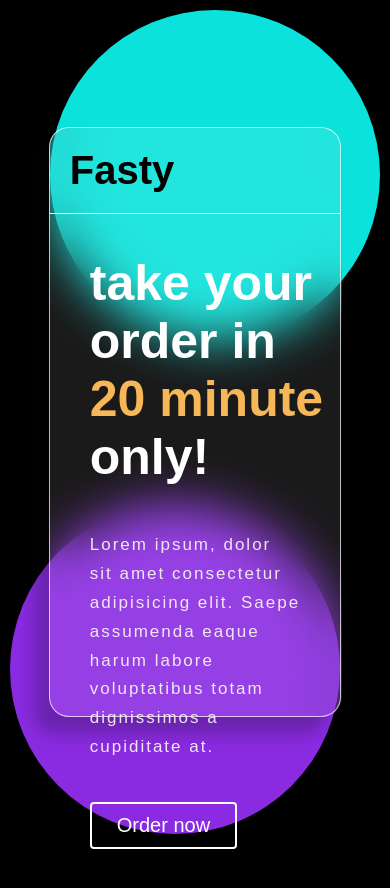
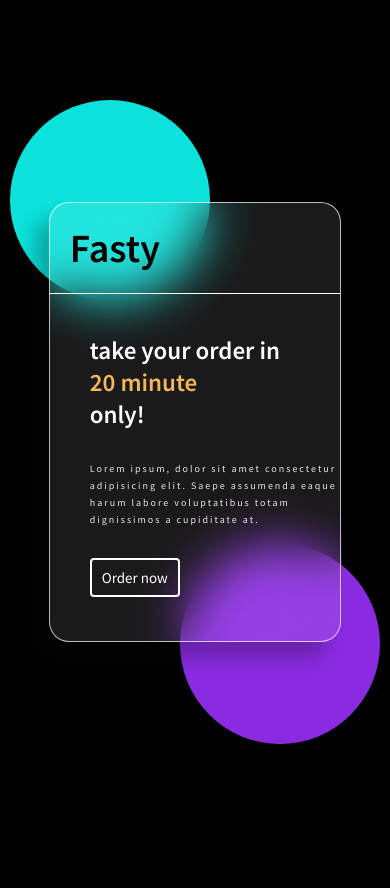
Before and after one commit to mo-kamal123/glassy, a plain HTML site: page index.html in a window 390 px wide. After the commit the page ends 844 px from the top, so only its background shows below. Drawn offline with Linux system fonts and the light colour scheme.

Commit message:
Add files via upload

```diff
--- a/css/main.css
+++ b/css/main.css
@@ -4,7 +4,7 @@
     box-sizing: border-box;
     transition: 0.3s;
     color: white;
-    font-family: sans-serif;
+    font-family: 'Source Sans Pro', sans-serif;
 }
 body{
     background-color: black;
@@ -135,6 +135,43 @@ body{
     .box {
         height: 590px;
     }
+    .ball {
+        width: 300px;
+        height: 300px;
+        bottom: 100px;
+    }
+    .ballon {
+        width: 300px;
+        height: 300px;
+        top: 250px;
+    }
+}
+@media (max-width:400px) {
+    .box {
+        height: 440px;
+    }
+    .detail h2 {
+        font-size: 25px !important;
+    }
+    .detail p {
+        font-size: 10px !important;
+        padding: 0 0 30px 40px !important;
+    }
+    button {
+        padding: 8px 10px !important;
+        font-size: 15px !important;
+    }
+    .ball {
+        width: 200px !important;
+        height: 200px !important;
+        right: 10px;
+    }
+    .ballon {
+        width: 200px;
+        height: 200px;
+        top: 100px;
+        left: 10px;
+    }
 }
 .detail h2 {
     font-size: 50px;
--- a/index.html
+++ b/index.html
@@ -7,7 +7,10 @@
     <link rel="stylesheet" href="css/main.css">
     <!-- <link rel="stylesheet" href="css/all.css">
     <link rel="stylesheet" href="css/normalize.css"> -->
-    <title>Document</title>
+    <link rel="preconnect" href="https://fonts.googleapis.com">
+    <link rel="preconnect" href="https://fonts.gstatic.com" crossorigin>
+    <link href="https://fonts.googleapis.com/css2?family=Source+Sans+Pro:wght@400;600&display=swap" rel="stylesheet">
+    <title>Fasty</title>
 </head>
 <body>
     <div class="countainer">
```
